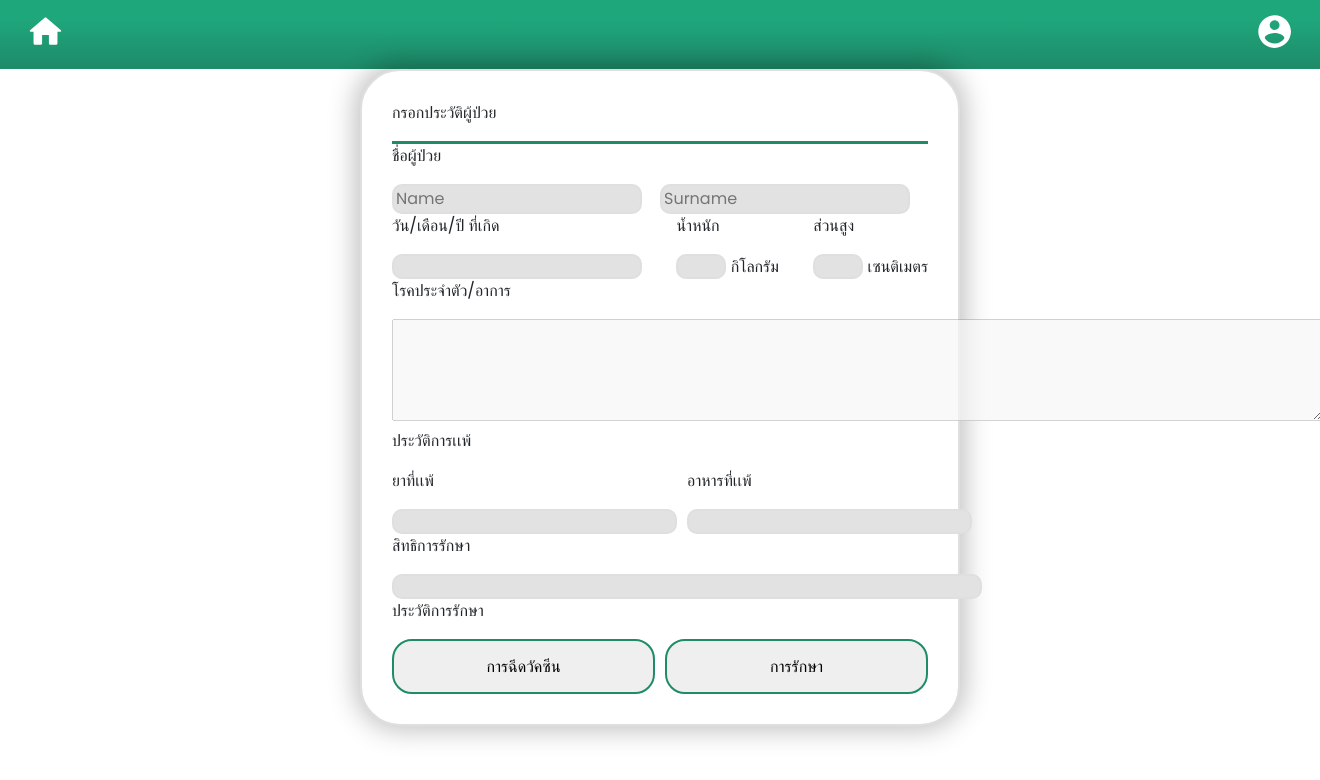
After one commit to HRZXD/supmed-webapp, a PHP site: page /record.php in a window 1320 px wide. The commit adds this page. Shown: the top 780 px of the page. Run offline with PHP 8.4, Linux system fonts and the light colour scheme; some libraries are stand-ins or nearby versions.

Commit message:
update normal record data

```diff
--- a/css/login-page.css
+++ b/css/login-page.css
@@ -1,4 +1,5 @@
 @import url(https://fonts.googleapis.com/css2?family=Poppins);
+@import url('https://fonts.googleapis.com/css2?family=Noto+Sans+Thai:wght@300;400;500;600&family=Zen+Kaku+Gothic+New&display=swap');
 
 * {
     font-family: 'Poppins', sans-serif;
--- /dev/null
+++ b/css/record.css
@@ -0,0 +1,92 @@
+@import url('https://fonts.googleapis.com/css2?family=Noto+Sans+Thai:wght@300;400;500;600&family=Zen+Kaku+Gothic+New&display=swap');
+
+.container-record {
+    width: 600px;
+    height: auto;
+    background: white;
+    border: 2px solid rgb(223, 223, 223);
+    border-radius: 40px;
+    backdrop-filter: blur(15px);
+    box-shadow: 0px -1px 26.100000381469727px 5px rgba(0, 0, 0, 0.25);
+    margin: auto auto;
+    padding: 30px;
+    font-family: 'Noto Sans Thai', sans-serif;
+}
+.text-header{
+    border-bottom: 3px solid #1E8B69 ;
+}
+
+.input-n{
+  display: grid;
+  grid-template-columns: repeat(2, 1Fr);
+
+}
+
+.in-n{
+  border: 2px solid rgb(223, 223, 223);
+  border-radius: 10px;
+  background-color: rgb(226, 226, 226);
+  width: 250px;
+}
+.in-d{
+    border: 2px solid rgb(223, 223, 223);
+    border-radius: 10px;
+    background-color: rgb(226, 226, 226);
+    width: 50px;
+    height: 25px;
+}
+.in-dmy{
+    border: 2px solid rgb(223, 223, 223);
+    border-radius: 10px;
+    background-color: rgb(226, 226, 226);
+    width: 250px;
+    height: 25px;
+}
+.in-t{
+    border: 2px solid rgb(223, 223, 223);
+    border-radius: 10px;
+    background-color: rgb(226, 226, 226);
+    width: 590px;
+    height: 25px;
+}
+.in-m{
+    border: 2px solid rgb(223, 223, 223);
+    border-radius: 10px;
+    background-color: rgb(226, 226, 226);
+    width: 285px;
+    height: 25px;
+
+}
+.disease-in{
+    width: 590px;
+    height: 50px;
+}
+.disease-field{
+    height: 150px;
+}
+.date-in{
+    display: flex;
+    flex-direction: row;
+    justify-content: space-between;
+    gap: 10px;
+}
+.history-m-in{
+    display: flex;
+    flex-direction: row;
+    gap: 10px;
+}
+.buttom-his{
+    display: flex;
+    flex-direction: row;
+    gap: 10px;
+}
+button{
+    width: 50%;
+    height: 55px;
+    border-radius: 20px;
+    border: 2px solid  #1E8B69;
+}
+button:hover{
+    color:white;
+    background:linear-gradient(180deg, #1FA77C 27.08%, #1E8B69 97.92%);
+}
--- a/layout/header.php
+++ b/layout/header.php
@@ -12,10 +12,13 @@ require_once "session.php"
     <meta name="viewport" content="width=device-width, initial-scale=1.0">
     <title>SUPMED</title>
     <link href="https://cdn.jsdelivr.net/npm/bootstrap@5.0.2/dist/css/bootstrap.min.css" rel="stylesheet" integrity="sha384-EVSTQN3/azprG1Anm3QDgpJLIm9Nao0Yz1ztcQTwFspd3yD65VohhpuuCOmLASjC" crossorigin="anonymous">
+    <link rel="stylesheet" href="node_modules/bootstrap/dist/css/bootstrap.min.css">
+    <script src="https://use.fontawesome.com/releases/v6.3.0/js/all.js" crossorigin="anonymous"></script>
     <script src="https://cdn.jsdelivr.net/npm/bootstrap@5.0.2/dist/js/bootstrap.bundle.min.js" integrity="sha384-MrcW6ZMFYlzcLA8Nl+NtUVF0sA7MsXsP1UyJoMp4YLEuNSfAP+JcXn/tWtIaxVXM" crossorigin="anonymous"></script>
     <link rel="stylesheet" href="css/login-page.css">
     <link rel="stylesheet" href="css/nav-bar.css">
     <link rel="stylesheet" href="css/main.css">
+    <link rel="stylesheet" href="css/record.css">
     <link rel="preconnect" href="https://fonts.googleapis.com">
     <link rel="preconnect" href="https://fonts.gstatic.com" crossorigin>
     <link href="https://fonts.googleapis.com/css2?family=Prompt:wght@300&display=swap" rel="stylesheet">
--- /dev/null
+++ b/record.php
@@ -0,0 +1,76 @@
+<?php
+
+require_once "layout/header.php";
+
+?>
+    <div class="container-record">
+        <div class="text-header">
+            <p>กรอกประวัติผู้ป่วย</p>
+            <span></span>
+        </div>
+        <p>ชื่อผู้ป่วย</p>
+        <div class="input-n">
+            <input type="text" id="name-in" placeholder="Name" class="in-n" disabled>
+            <input type="text" id="sur-in" placeholder="Surname" class="in-n" disabled>
+        </div>
+        <div class="date-field">
+            <div class="date-in">
+              <div class="input-d">
+                <p>วัน/เดือน/ปี ที่เกิด</p>
+                <input type="text" id="date" class="in-dmy" disabled>
+              </div>
+              <div class="input-d">
+                <p>น้ำหนัก</p>
+                <input type="text" id="widht"  class="in-d" disabled>
+                <label for="date">กิโลกรัม</label>
+              </div>
+              <div class="input-d">
+                <p>ส่วนสูง</p>
+                <input type="text" id="height"  class="in-d" disabled>
+                <label for="date">เซนติเมตร</label>
+              </div>
+            </div>
+        </div>
+        <div class="disease-field">
+            <div class="disease-in">
+              <p>โรคประจำตัว/อาการ</p>
+              <textarea name="text" id="disease" cols="65" rows="4" disabled></textarea>
+            </div>
+        </div>
+        <div class="history-m-field">
+            <p>ประวัติการเเพ้</p>
+            <div class="history-m-in">
+              <div>
+                <p>ยาที่เเพ้</p>
+                <input type="text" id="med"  class="in-m" disabled>
+              </div>
+              <div>
+                <p>อาหารที่เเพ้</p>
+                <input type="text" id="food"  class="in-m" disabled>
+              </div>
+            </div>
+          </div>
+
+          <div class="treatment-field">
+            <div class="treatment-in">
+              <p>สิทธิการรักษา</p>
+              <input type="text" id="treatment" class="in-t" disabled>
+            </div>
+          </div>
+
+          <div class="history-c-field">
+            <div class="history-c-in">
+              <p>ประวัติการรักษา</p>
+            </div>
+            <div class="buttom-his">
+              <button id="but-his">
+                การฉีดวัคซีน
+              </button>
+              <button id="but-his">
+                การรักษา
+              </button>
+            </div>
+          </div>
+    </div>
+</body>
+</html>
```
